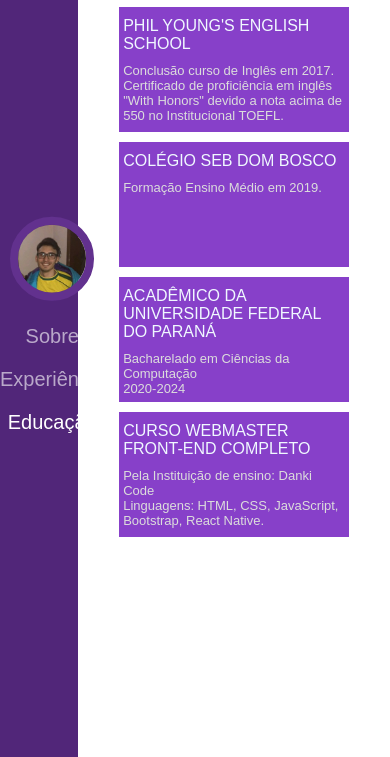
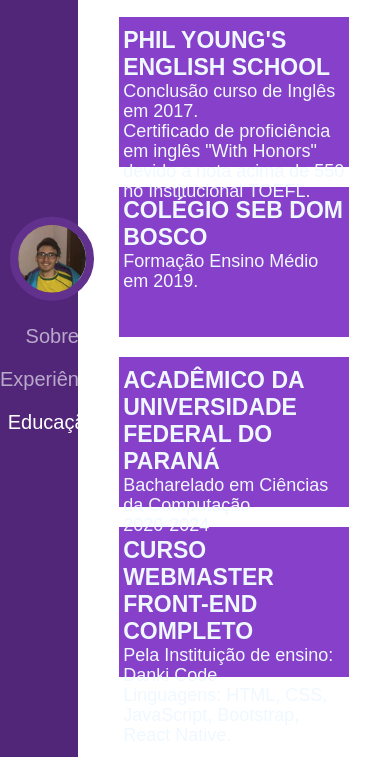
Before and after one commit to Rubens-Zan/Rubens-Zan.github.io, a plain HTML site: page educacao.html in a window 390 px wide. Shown: the part 87-844 px from the top of the page. Drawn offline with Linux system fonts and the light colour scheme; a web font is replaced by a local one.

Commit message:
fixing font-size exp e educacao

```diff
--- a/css/style.css
+++ b/css/style.css
@@ -116,7 +116,7 @@ section.descricao p{
 
 section.educacao {
     width: 100%;
-    height: 90vh;
+    /*height: 100vh;*/
     margin: 10px auto;
 }
 
@@ -127,16 +127,24 @@ section.educacao {
 }
 
 .formacao-wraper {
-    margin: 10px auto;
+    margin: 20px auto;
     width: 80%;
-    height: 125px;
+    height: 150px;
     background-color: #8740c9;
 }
 
 .formacao-texto {
-    text-transform: uppercase;
     padding: 10px 2%;
     color: aliceblue;
+}
+.formacao-texto h1 {
+    text-transform: uppercase;
+    font-size: 28px;
+}
+
+.formacao-texto p {
+    font-size: 25px;
+    line-height: 28px;
 }
 
 .logo-formacao {
@@ -148,15 +156,10 @@ section.educacao {
 	background-color: transparent;
 }
 
-section.educacao .formacao-wraper p{
-    color: rgb(220, 220, 220);
-    padding: 0 2%;
-}
 /**/
 
 /*EXPERIENCIA */
 .experiencia {
-    /*margin: 10px 25%; */
     margin: 10px auto;
     width: 90%;
 }
@@ -199,7 +202,7 @@ section.educacao .formacao-wraper p{
 }
 
 .titulo-projeto p{
-	font-size: 13px;
+	font-size: 18px;
 	color: #232323;
 	font-style: italic;
 	font-weight: 300;
@@ -219,11 +222,13 @@ section.educacao .formacao-wraper p{
 	float: left;
 	width: 100%;
 	margin-top:10px;
+    line-height: 26px;
 }
 
-.texto-projeto p{
+
+.texto-projeto p, .texto-projeto a{
 	color: #232323;
-	font-size: 15px;
+	font-size: 22px;
 }
 
 .imagens-projeto {
@@ -257,7 +262,18 @@ section.educacao .formacao-wraper p{
 }
 /**/
 
+@media screen and (max-width: 780px){
 
+    .formacao-texto h1 {
+        font-size: 23px;
+    }
+
+    .formacao-texto p {
+        font-size: 20px;
+        line-height: 28px;
+    }
+
+}
 @media screen and (max-width: 580px){
 
      section.descricao h2{
@@ -275,12 +291,14 @@ section.educacao .formacao-wraper p{
     }
 
     .experiencia {
-        margin: 10px 10%;
+        margin: 10px 2%;
     }
 
     .formacao-wraper p {
-        font-size: 13px;
+        font-size: 18px;
+        line-height: 20px;
     }
+
     .menu a{
         font-size: 20px;
     }
--- a/educacao.html
+++ b/educacao.html
@@ -31,28 +31,36 @@
                     <h1 class="formacao-titulo">Formação Acadêmica</h1>
 
                     <div class="formacao-wraper">
-                        <div class="formacao-texto">Phil Young's English School</div>
+                        <div class="formacao-texto">
+                            <h1>Phil Young's English School</h1>
                             <p>Conclusão curso de Inglês em 2017.</p>
                             <p>Certificado de proficiência em inglês "With Honors" devido a nota acima de 550 no Institucional TOEFL.</p>
+                        </div>
                     </div>
 
                     <div class="formacao-wraper">
-                        <div class="formacao-texto">Colégio Seb Dom Bosco</div>
+                        <div class="formacao-texto">
+                            <h1>Colégio Seb Dom Bosco </h1>
                             <p>Formação Ensino Médio em 2019.</p>
+                        </div>
                     </div>
 
 
                     <div class="formacao-wraper">
-                        <div class="formacao-texto">Acadêmico da Universidade Federal do Paraná</div>
+                        <div class="formacao-texto">
+                            <h1>Acadêmico da Universidade Federal do Paraná</h1>
                             <p>Bacharelado em Ciências da Computação<br>
                             2020-2024</p>
+                        </div>
 
                     </div>
 
                     <div class="formacao-wraper">
-                        <div class="formacao-texto">Curso Webmaster Front-End Completo</div>
-                        <P>Pela Instituição de ensino: Danki Code</P>
-                        <p>Linguagens: HTML, CSS, JavaScript, Bootstrap, React Native.</p>
+                        <div class="formacao-texto">
+                            <h1>Curso Webmaster Front-End Completo</h1>
+                            <P>Pela Instituição de ensino: Danki Code</P>
+                            <p>Linguagens: HTML, CSS, JavaScript, Bootstrap, React Native.</p>
+                        </div>
                     </div>
                 </section> <!--educacao-->
             </div><!--content-->
```
Also changed, not shown: experiencia.html (+11 -10 lines).
